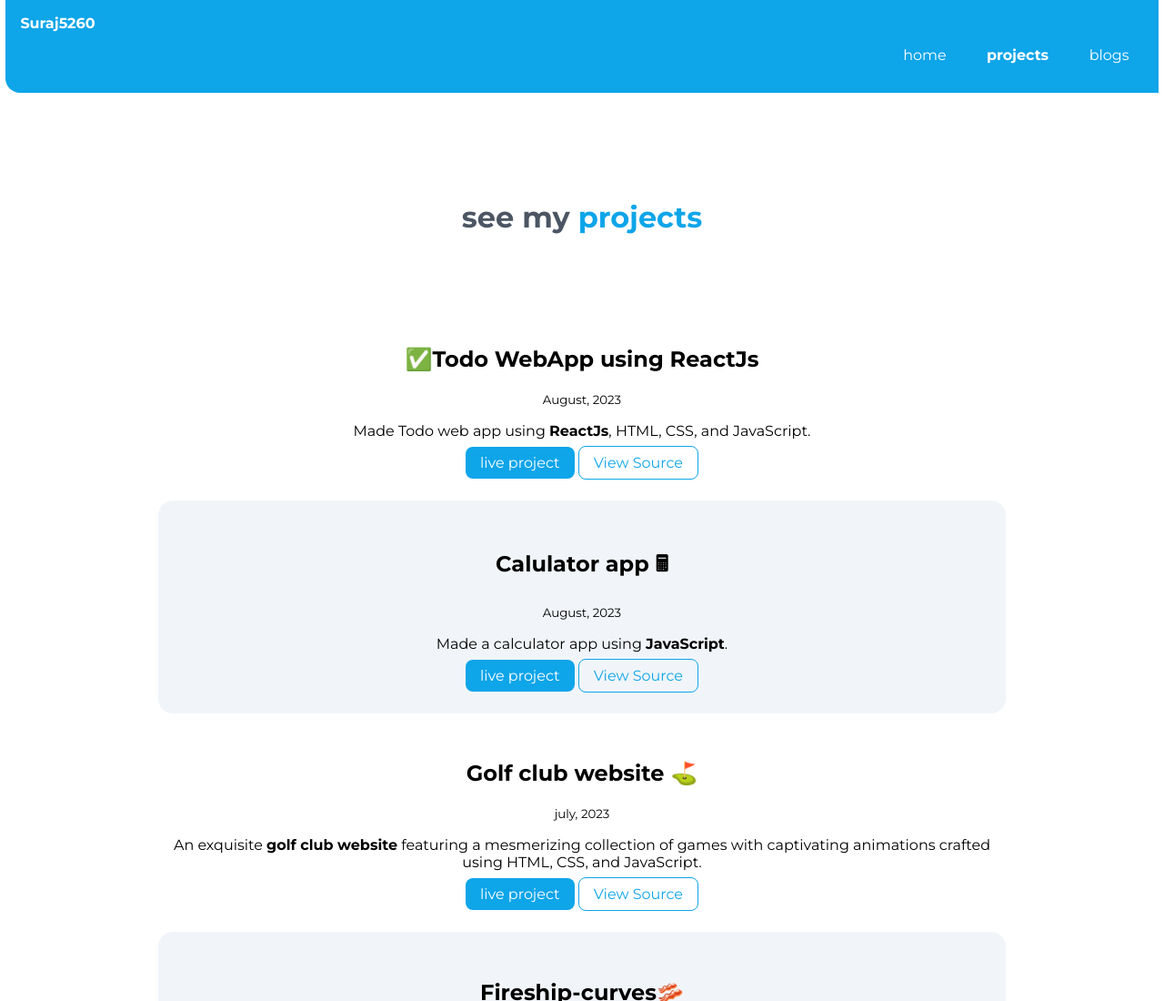
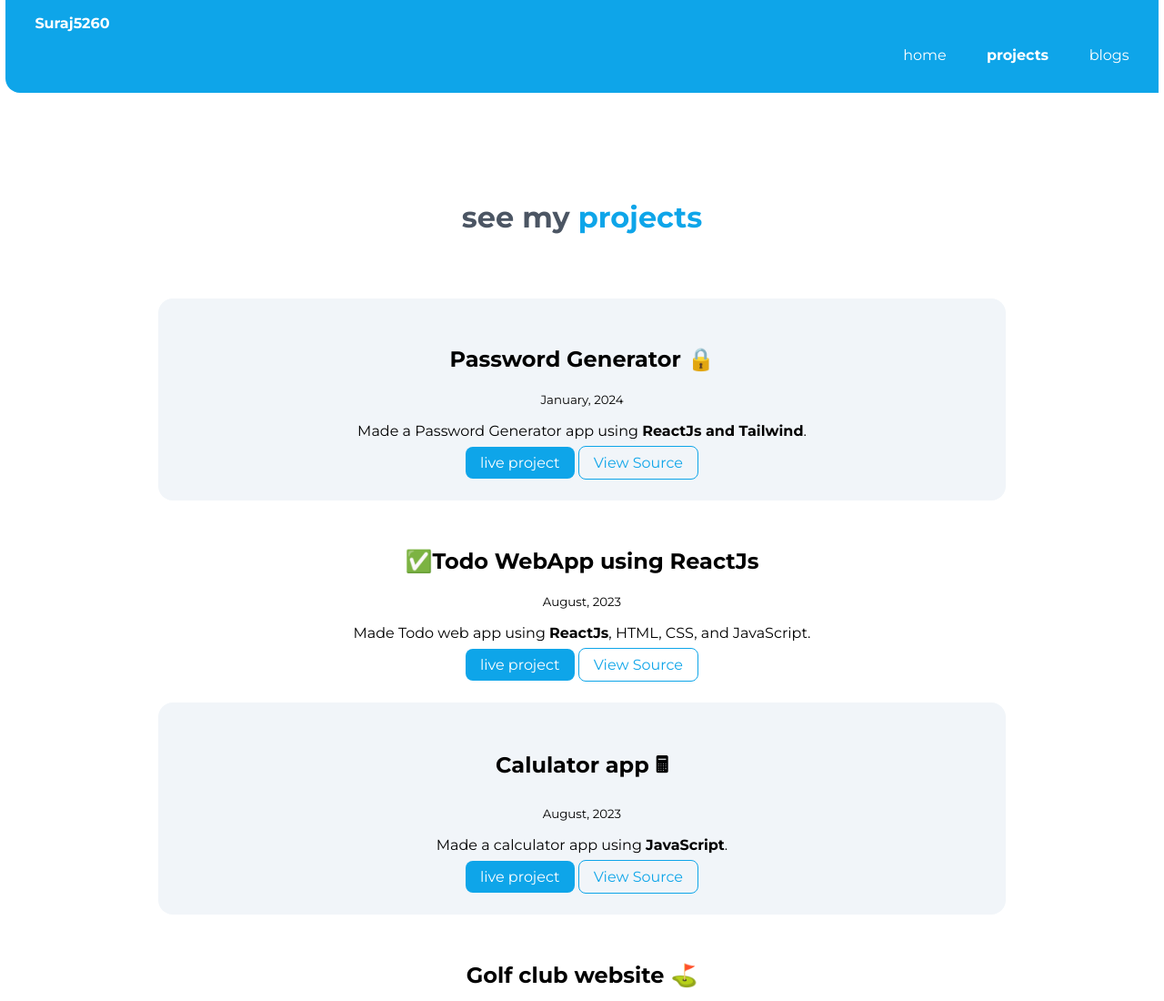
Before and after one commit to Suraj5260/New-Portfolio-Website, a plain HTML site: page projects.html in a window 1280 px wide. Shown: the top 1100 px of the page at 91% size. Drawn offline with Linux system fonts and the light colour scheme.

Commit message:
Added project and logo

```diff
--- a/projects.html
+++ b/projects.html
@@ -7,12 +7,16 @@
         <meta name="viewport" content="width=device-width, initial-scale=1.0">
         <link rel="stylesheet" href="style.css">
         <title>Projects</title>
+        <link rel="icon" type="image/x-icon" href="./images/letter-s.png">
     </head>
 
     <body>
 
         <nav class="navigation">
-            <div class="navigation__brand">Suraj5260</div>
+            <div class="navigation__brand">
+                <a class="link" href="https://suraj5260.netlify.app">
+                    Suraj5260</a>
+            </div>
             <ul class="list__non-bullet navigation__pills">
                 <li class="list__item-inline">
                     <a class="link" href="/">home</a>
@@ -33,6 +37,21 @@
         </header>
 
         <ul class="list__non-bullet" reversed>
+
+            <li>
+                <div class="container container-center ow ">
+                    <h2>Password Generator 🔒 </h2>
+                    <small>January, 2024</small>
+                    <p>Made a Password Generator app using <strong>ReactJs and Tailwind</strong>.
+                    </p>
+                    <a class="link link--primary " href="https://passwordgenerator110.netlify.app/" target="_blank">live
+                        project</a>
+                    <a class="link link--secondary "
+                        href="https://github.com/Suraj5260/Chai-aur-React/tree/main/05passwordGenerator"
+                        target="_blank">View
+                        Source</a>
+                </div>
+            </li>
 
             <li>
                 <div class="container container-center">
```
Also changed, not shown: blog-01.html (+19 -9 lines), blogs.html (+15 -7 lines), index.html (+4 -2 lines), images/letter-s.png (added).
